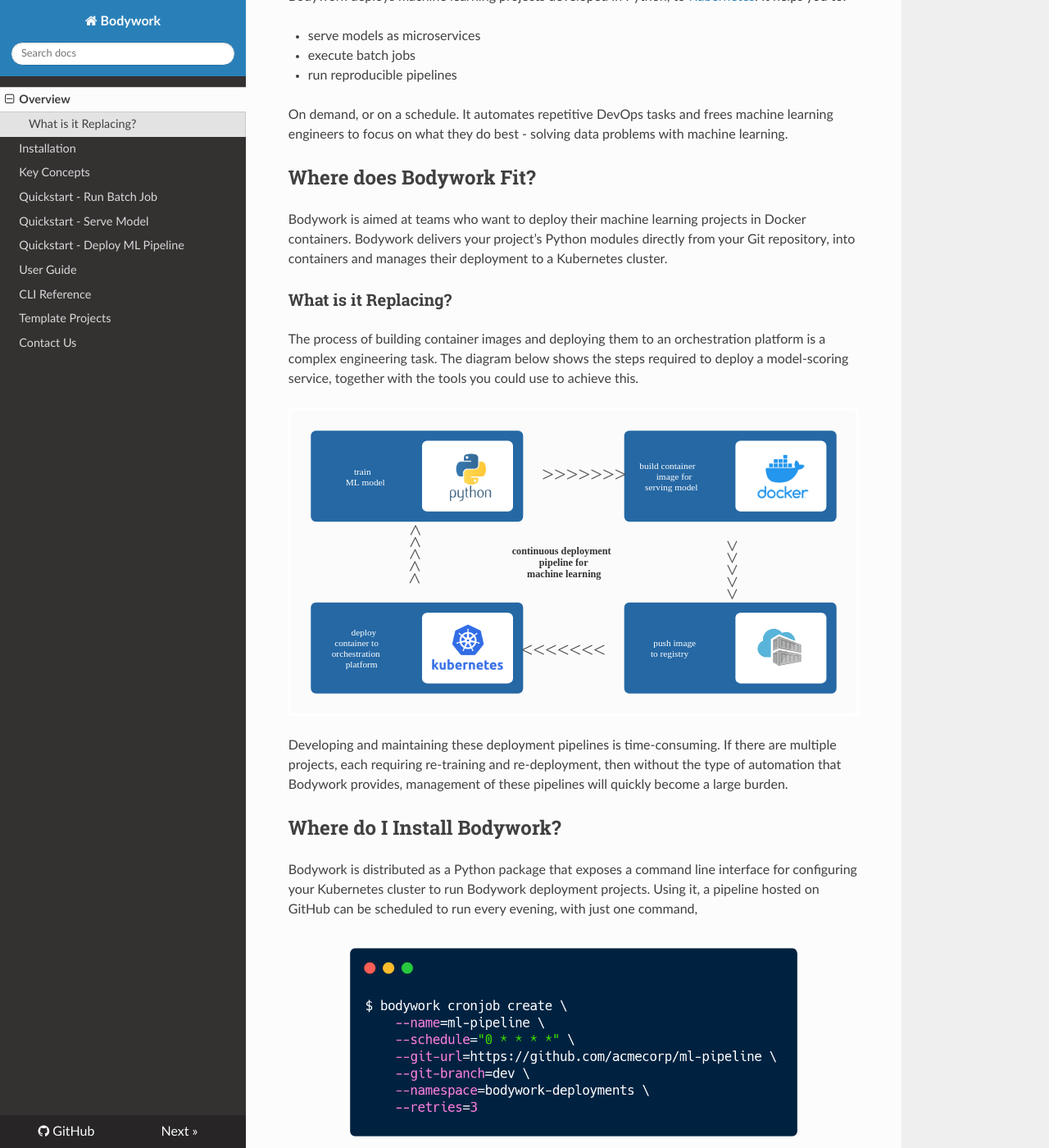
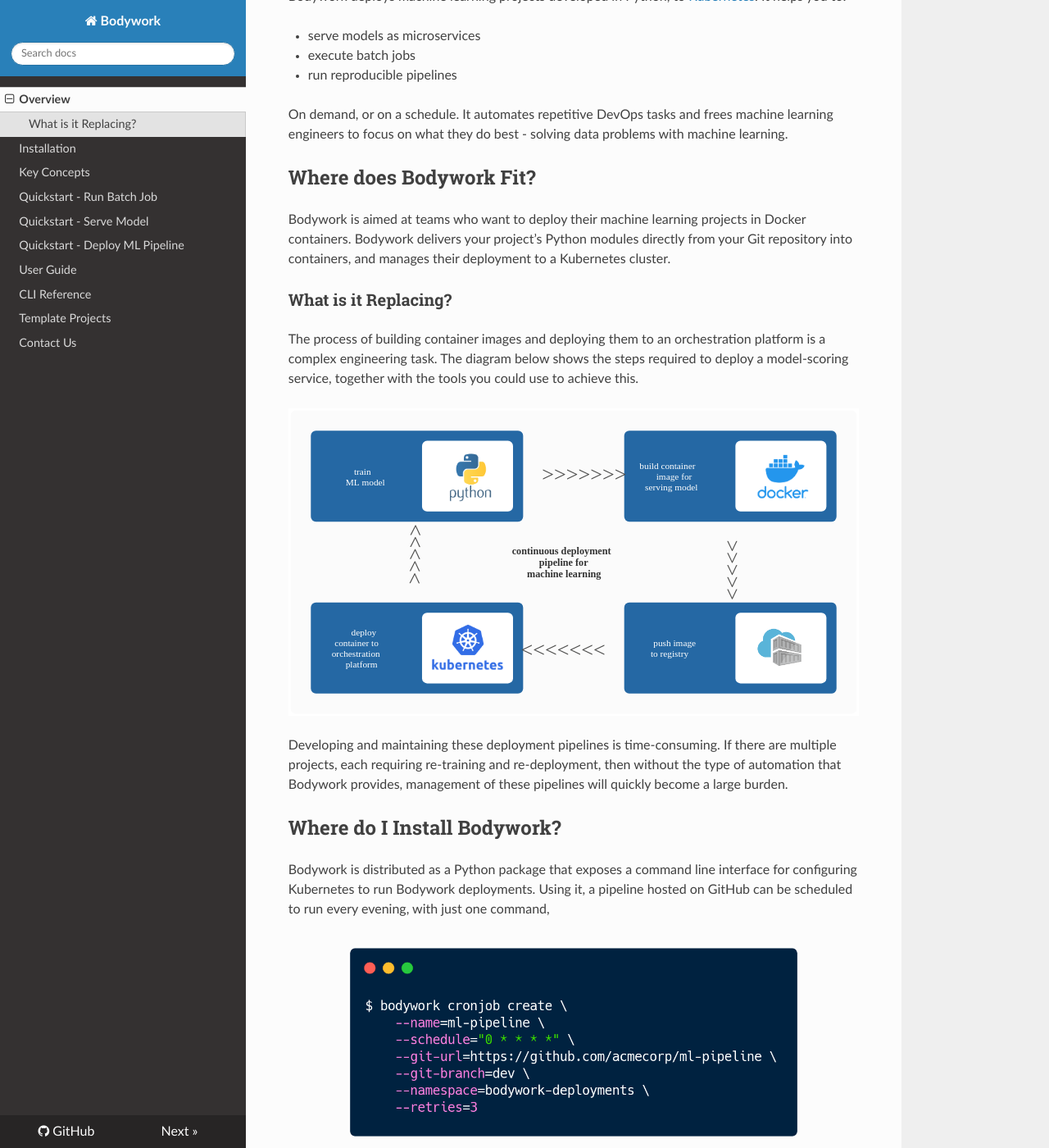
Before and after one commit to bodywork-ml/bodywork-core, an MkDocs documentation site: the page built from docs/index.md, in a window 1280 px wide and 1400 px high, scrolled down 276 px. Shown: the whole window at 82% size. Built offline with MkDocs 1.6.1, drawn with Linux system fonts in a browser that asks for light colours; nearby versions of some CDN libraries; a script that is not in the unit is left out; some of the changed text lies outside the part shown.

Commit message:
Minor edits

```diff
--- a/docs/index.md
+++ b/docs/index.md
@@ -10,7 +10,7 @@
 
 ## Where does Bodywork Fit?
 
-Bodywork is aimed at teams who want to deploy their machine learning projects in Docker containers. Bodywork delivers your project's Python modules directly from your Git repository, into containers and manages their deployment to a Kubernetes cluster.
+Bodywork is aimed at teams who want to deploy their machine learning projects in Docker containers. Bodywork delivers your project's Python modules directly from your Git repository into containers, and manages their deployment to a Kubernetes cluster.
 
 ### What is it Replacing?
 
@@ -22,13 +22,13 @@
 
 ## Where do I Install Bodywork?
 
-Bodywork is distributed as a Python package that exposes a command line interface for configuring your Kubernetes cluster to run Bodywork deployment projects. Using it, a pipeline hosted on GitHub can be scheduled to run every evening, with just one command,
+Bodywork is distributed as a Python package that exposes a command line interface for configuring Kubernetes to run Bodywork deployments. Using it, a pipeline hosted on GitHub can be scheduled to run every evening, with just one command,
 
 ![bodywork_cronjob_create](images/bodywork_cronjob_create.png)
 
 ## What does Bodywork Do?
 
-When Kubernetes runs a Bodywork project, it deploys pre-built [Bodywork containers](https://hub.docker.com/repository/docker/bodyworkml/bodywork-core) that clone your project's Git repository and run the Python modules within it - each one defining a stage of your pipeline. At no point is there any need to build Docker images, push them to a container registry or trigger a deployment.
+When Kubernetes runs a Bodywork project, it deploys pre-built [Bodywork containers](https://hub.docker.com/repository/docker/bodyworkml/bodywork-core) that clone your project's Git repository and run the Python modules within it - where each module defines a single stage of your pipeline. At no point is there any need to build Docker images, push them to a container registry or trigger a deployment.
 
 This process is shown below for an example `train-and-serve` pipeline with two stages: train model (as a batch job), then serve the trained model (as a microservice with a REST API).
 
```
Also changed, not shown: README.md (+12 -8 lines).
